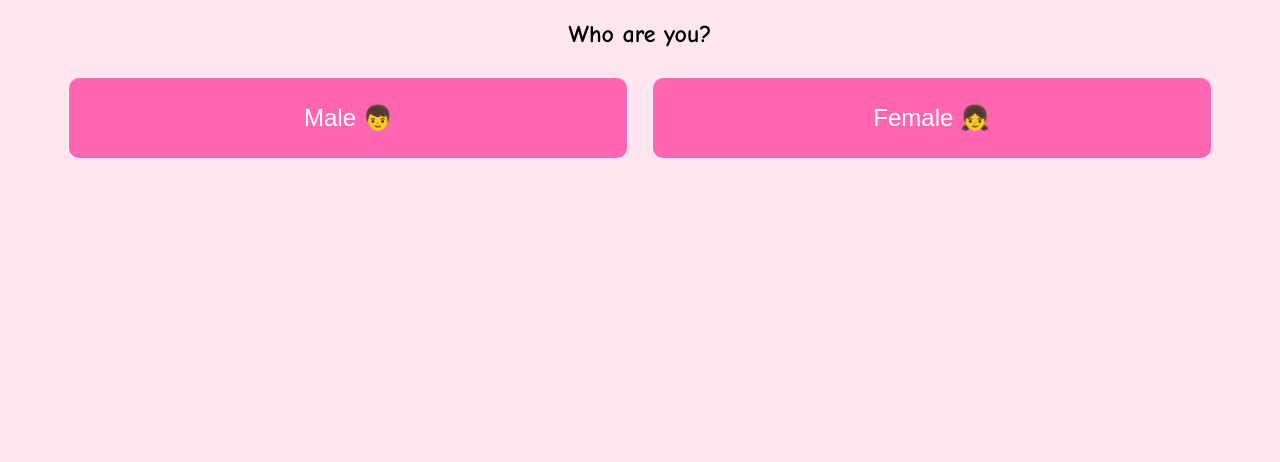
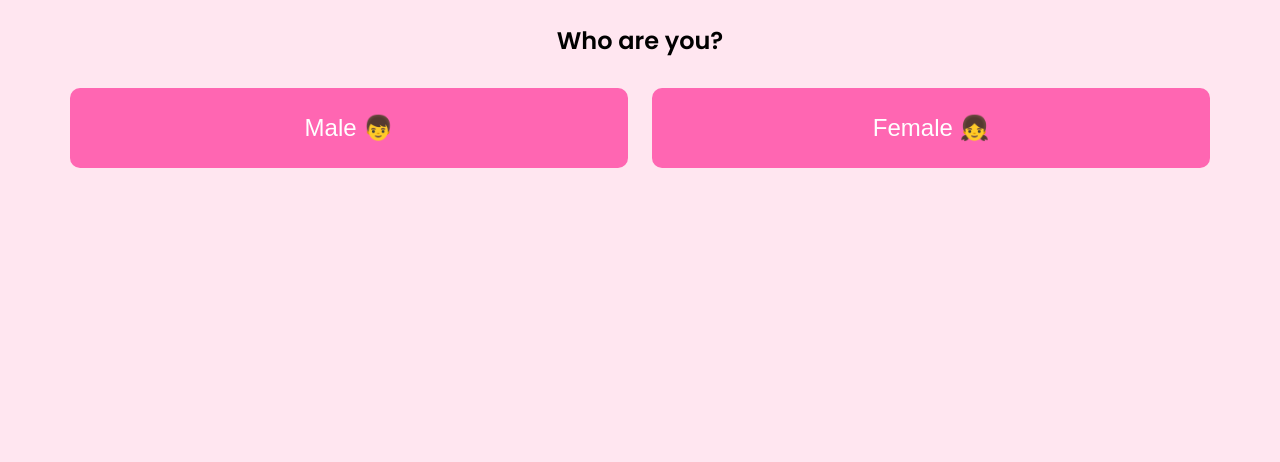
Before and after one commit to OzCode19/Mini-Love, a plain HTML site: page index.html in a window 1280 px wide. Shown: the part 378-840 px from the top of the page. Drawn offline with Linux system fonts and the light colour scheme.

Commit message:
Update index.html

```diff
--- a/index.html
+++ b/index.html
@@ -4,11 +4,12 @@
   <meta charset="UTF-8">
   <title>Mini Love</title>
   <meta name="viewport" content="width=device-width, initial-scale=1.0">
+  <link href="https://fonts.googleapis.com/css2?family=Poppins:wght@400;600&display=swap" rel="stylesheet">
   <style>
     body {
       background: #ffe6f0;
       margin: 0;
-      font-family: 'Comic Sans MS', cursive, sans-serif;
+      font-family: 'Poppins', sans-serif;
       text-align: center;
       overflow-x: hidden;
     }
```
